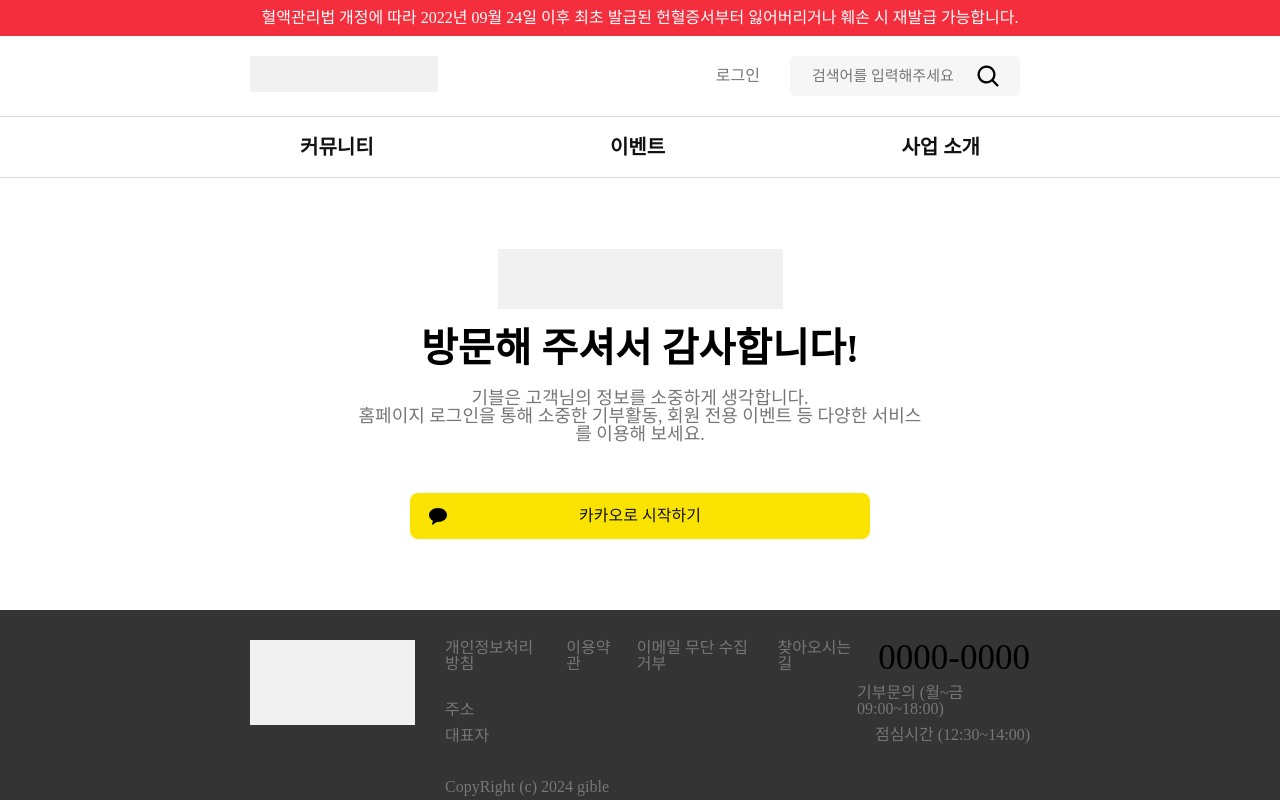
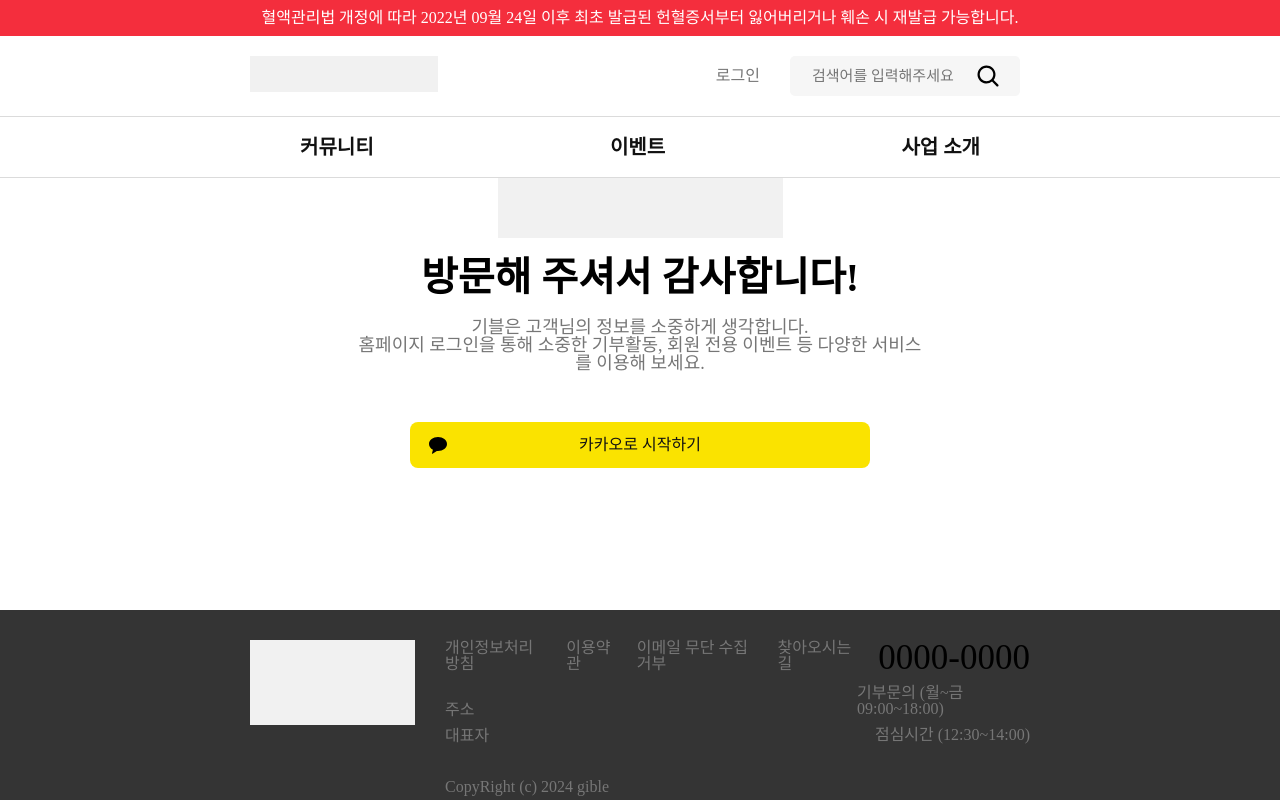
Before and after one commit to Likelion-YeungNam-Univ/12th-gibble-web, a React (Create React App) app in the folder gible/: page /login in a window 1280 px wide. Built offline with nearby package versions, Linux system fonts and the light colour scheme; no server answers; a web font is replaced by a local one.

Commit message:
style: 레이아웃 메인 콘텐츠 영역 min-height 설정

```diff
--- a/gible/src/layouts/Layout.js
+++ b/gible/src/layouts/Layout.js
@@ -25,8 +25,8 @@ const PageContainer = styled.div`
 const Content = styled.div`
   flex: 1;
   display : flex;
-  justify-content : center;
-  align-items : center;
+  width : 100%;
+  min-height : 100%;
 `;
 
 export default Layout
```
